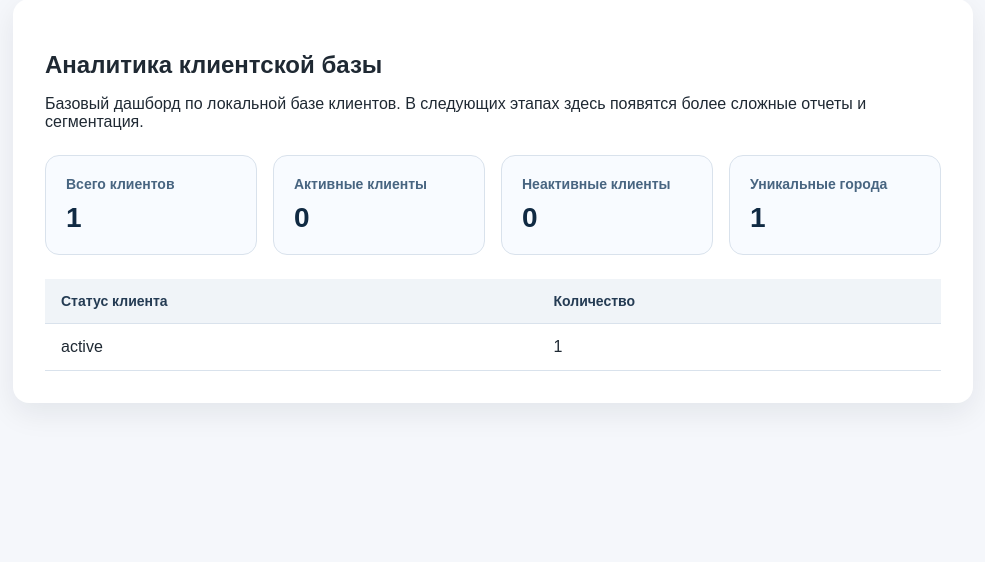
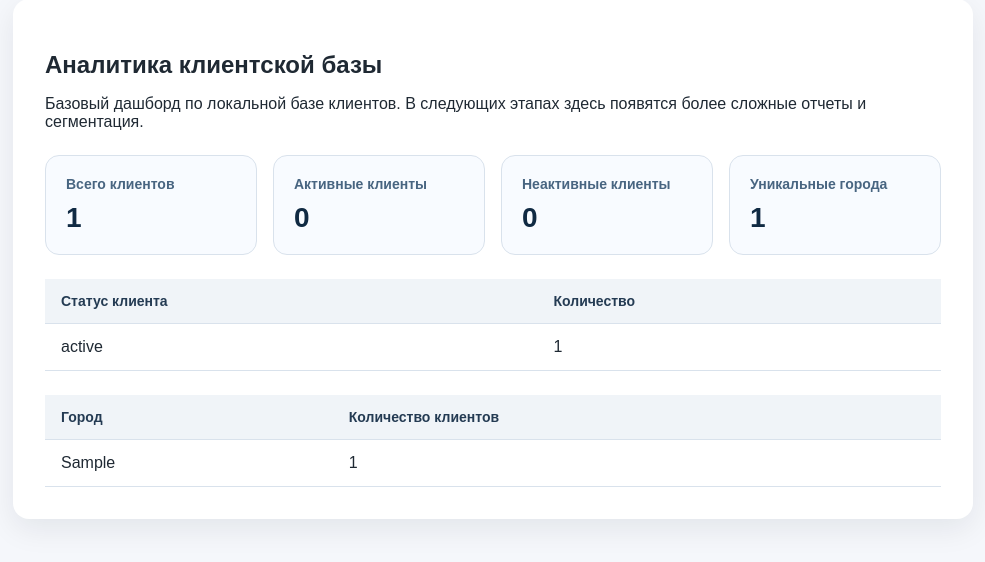
Before and after one commit to d15944343-a11y/bitrix24-resource, a Flask app: page /analytics in a window 1280 px wide. Shown: the part 206-768 px from the top of the page, without its empty margins (147-1132 px from the left). Run offline with Flask 3, Linux system fonts and the light colour scheme; tables that the repository leaves empty hold one stand-in row (values such as "Sample post").

Commit message:
Добавил отчет по городам в аналитике

```diff
--- a/app/routes.py
+++ b/app/routes.py
@@ -61,6 +61,10 @@ def analytics():
     for client in clients:
         status_counts[client.status] = status_counts.get(client.status, 0) + 1
 
+    city_counts = {}
+    for client in clients:
+        city_counts[client.city] = city_counts.get(client.city, 0) + 1
+
     return render_template(
         "analytics.html",
         total_clients=total_clients,
@@ -68,6 +72,7 @@ def analytics():
         inactive_clients=inactive_clients,
         unique_cities=unique_cities,
         status_counts=status_counts,
+        city_counts=city_counts,
         breadcrumbs=[
             {"title": "Главная", "endpoint": "main.index"},
             {"title": "Аналитика"},
--- a/app/templates/analytics.html
+++ b/app/templates/analytics.html
@@ -44,5 +44,24 @@
             </tbody>
         </table>
     </div>
+
+    <div class="table-wrap">
+        <table class="data-table">
+            <thead>
+                <tr>
+                    <th>Город</th>
+                    <th>Количество клиентов</th>
+                </tr>
+            </thead>
+            <tbody>
+                {% for city, count in city_counts.items() %}
+                <tr>
+                    <td>{{ city }}</td>
+                    <td>{{ count }}</td>
+                </tr>
+                {% endfor %}
+            </tbody>
+        </table>
+    </div>
 </section>
 {% endblock %}
```
